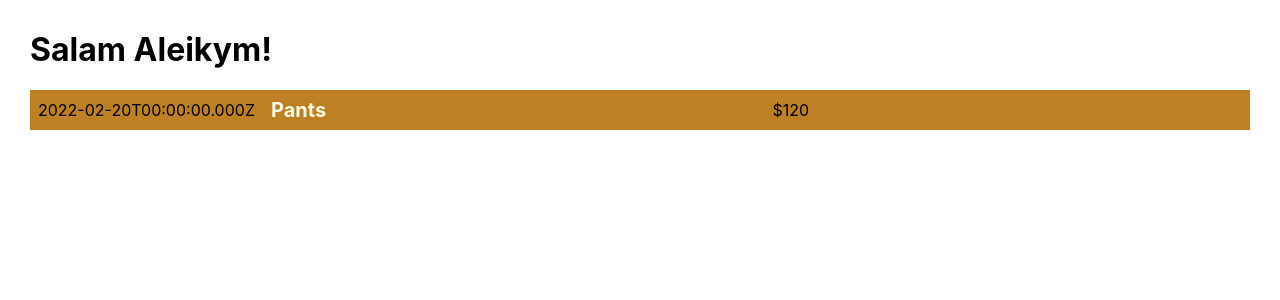
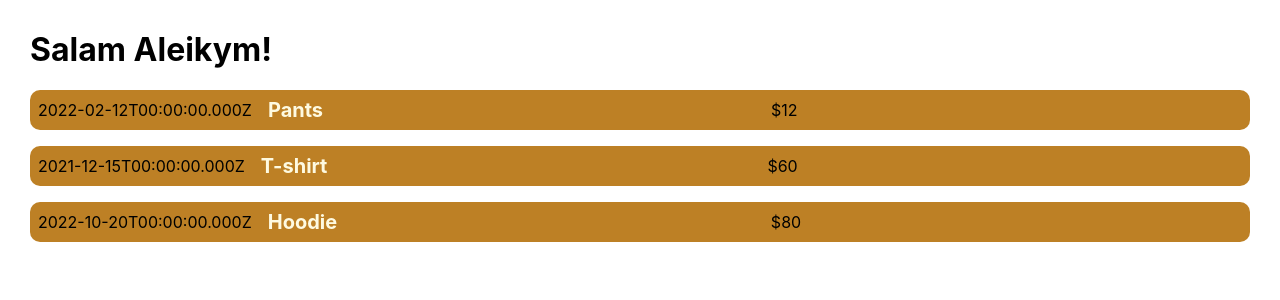
Before and after one commit to feelpainbitc/spending_schedule_react, a JavaScript app: page / in a window 1280 px wide. Shown: the top 300 px of the page. Built offline with nearby package versions, Linux system fonts and the light colour scheme.

Commit message:
props added

```diff
--- a/src/App.js
+++ b/src/App.js
@@ -1,10 +1,37 @@
 import CostItem from "./components/CostItem";
 
 function App() {
+
+const costs=[
+  {
+    date: new Date(2022,1,12),
+    description: "Pants",
+    amount: 12
+  },
+  {
+    date: new Date(2021,11,15),
+    description: "T-shirt",
+    amount: 60
+  },
+  {
+    date: new Date(2022,9,20),
+    description: "Hoodie",
+    amount: 80
+  }
+];
+
   return (
     <div className="App">
         <h1>Salam Aleikym!</h1>
-        <CostItem></CostItem>
+        <CostItem date={costs[0].date}
+         description={costs[0].description}
+         amount={costs[0].amount}></CostItem>
+        <CostItem date={costs[1].date}
+         description={costs[1].description}
+         amount={costs[1].amount}></CostItem>
+         <CostItem date={costs[2].date}
+         description={costs[2].description}
+         amount={costs[2].amount}></CostItem>
     </div>
   );
 }
--- a/src/components/CostItem.css
+++ b/src/components/CostItem.css
@@ -5,6 +5,7 @@
     padding: 0.5rem;
     margin: 1rem 0;
     background-color: #bd8025;
+    border-radius: 10px;
   }
 
   .cost-item__description {
--- a/src/components/CostItem.js
+++ b/src/components/CostItem.js
@@ -1,17 +1,13 @@
 import './CostItem.css'
 
-function CostItem(){
-
-    const costDate= new Date(2022, 1, 20);
-    const costDescription= "Pants";
-    const costAmount=120;
+function CostItem(props){
 
     return(
         <div className='cost-item'>
-            <div>{costDate.toISOString()}</div>
+            <div>{props.date.toISOString()}</div>
             <div className='cost-item__description'>
-            <h2>{costDescription}</h2>
-            <div className='cost-item__description'>${costAmount}</div>
+            <h2>{props.description}</h2>
+            <div className='cost-item__description'>${props.amount}</div>
             </div>
         </div>
     );
```
